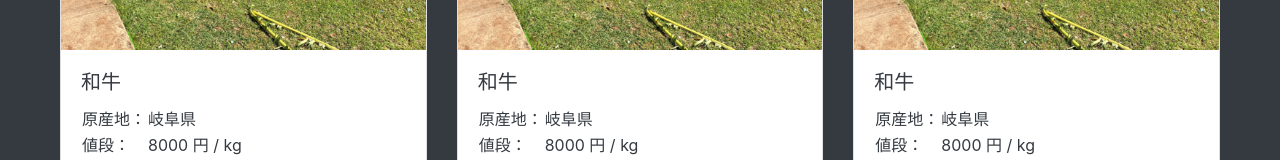
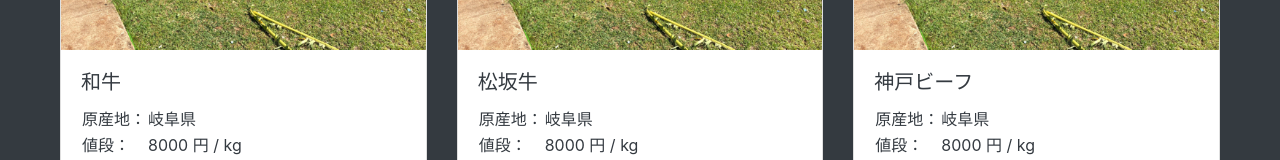
Before and after one commit to AmikaToda/wagyu-price, a plain HTML site: page index.html in a window 1280 px wide. Shown: the part 285-445 px from the top of the page. Drawn offline with Linux system fonts and the light colour scheme.

```diff
--- a/index.html
+++ b/index.html
@@ -50,7 +50,7 @@
       <a href="#" class="card">
         <img class="card-img-top" src="img/ph_beaf.jpg">
         <div class="card-body">
-          <h5 class="card-title">和牛</h5>
+          <h5 class="card-title">松坂牛</h5>
           <table>
             <tr>
               <td>原産地： </td>
@@ -69,7 +69,7 @@
       <a href="#" class="card">
         <img class="card-img-top" src="img/ph_beaf.jpg">
         <div class="card-body">
-          <h5 class="card-title">和牛</h5>
+          <h5 class="card-title">神戸ビーフ</h5>
           <table>
             <tr>
               <td>原産地： </td>
```
